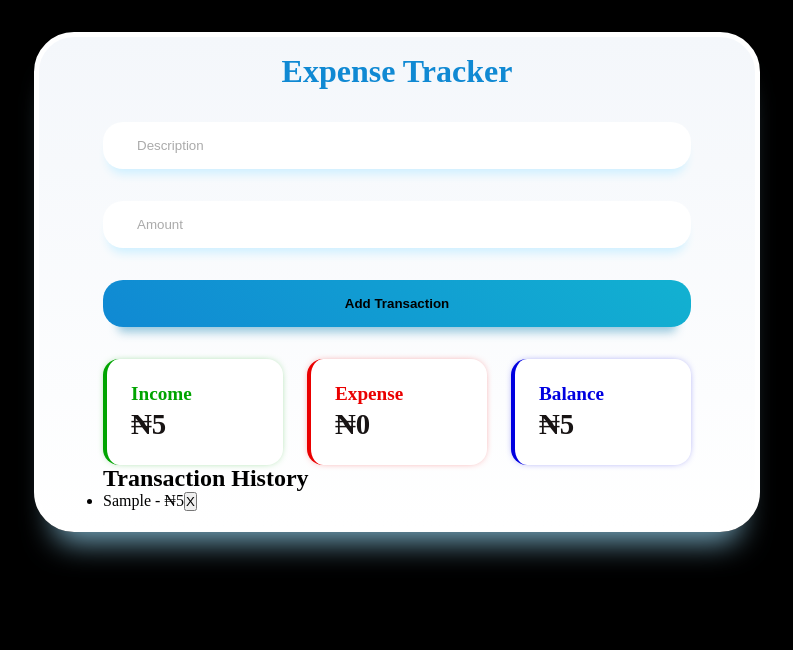
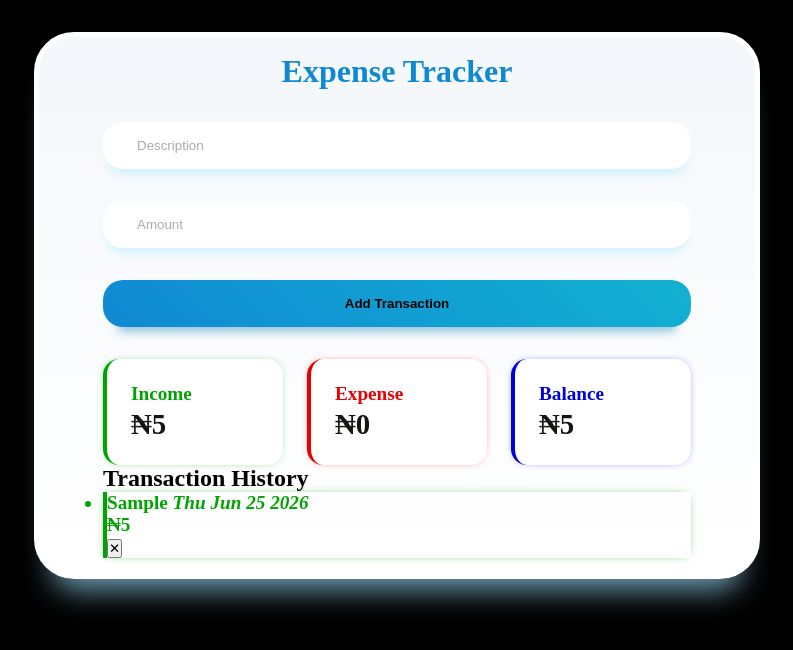
Before and after one commit to YussaMoney/react-expense-tracker, a React (Vite) app: page / in a window 1280 px wide. Both pictures are taken after typing "Sample", "5" into the empty fields and a click on the button "Add Transaction". Shown: the top 650 px of the page, without its empty margins (243-1036 px from the left). Built offline with nearby package versions, Linux system fonts and the light colour scheme.

Commit message:
Modified TransactionList component: enhance layout and improve transaction display with additional styling

```diff
--- a/src/components/TransactionList.jsx
+++ b/src/components/TransactionList.jsx
@@ -1,20 +1,36 @@
 export default function TransactionList({ transactions, deleteTransaction }) {
+  const date = new Date().toDateString();
   return (
     <section>
       <h2 className="history">Transaction History</h2>
       <ul className="transaction-list">
         {transactions.length === 0 ? (
-          <p>No transaction yet</p>
+          <p>No transaction yet!</p>
         ) : (
           transactions.map((transaction) => (
-            <li key={transaction.id}>
-              {transaction.description} - ₦{transaction.amount}
-              <button
-                type="button"
-                onClick={() => deleteTransaction(transaction.id)}
-              >
-                X
-              </button>
+            <li
+              className={`transaction-item ${
+                transaction.amount > 0 ? "income" : "expense"
+              }`}
+            >
+              <div className="transaction-description">
+                {transaction.description}{" "}
+                <span>
+                  <i>{date}</i>
+                </span>
+              </div>
+
+              <div className="amountWithDeletBtn">
+                <div className="transaction-amount">
+                  ₦{Math.abs(transaction.amount).toLocaleString()}
+                </div>
+                <button
+                  className="delete-btn"
+                  onClick={() => deleteTransaction(transaction.id)}
+                >
+                  ✕
+                </button>
+              </div>
             </li>
           ))
         )}
```
